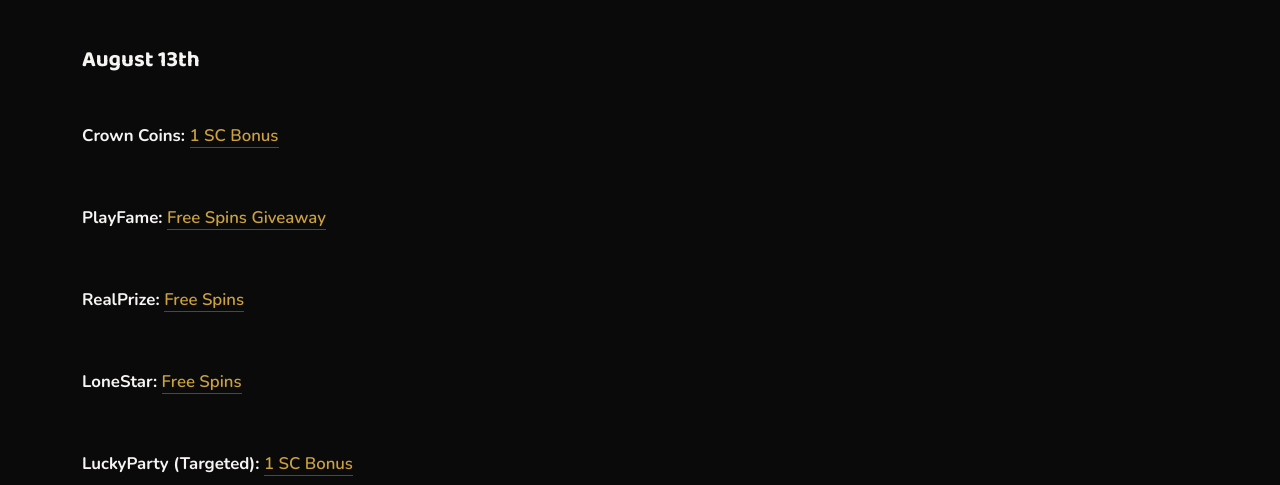
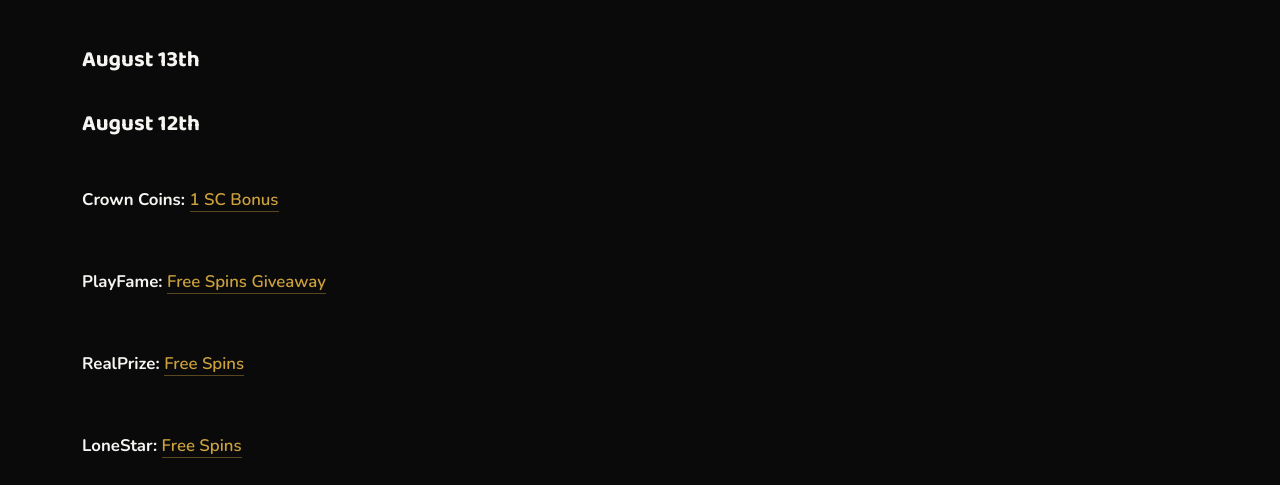
Before and after one commit to a8h1r/freesclist, a website: page casinos.html in a window 1280 px wide. Shown: the part 315-800 px from the top of the page. Drawn offline with nearby package versions, Linux system fonts and the light colour scheme.

Commit message:
Prepend empty daily group for today instead of overwriting top date

```diff
--- a/casinos.html
+++ b/casinos.html
@@ -760,8 +760,12 @@
 
   mount.innerHTML = '';
 
-  if (DAILIES_DATA.length > 0) {
-    DAILIES_DATA[0].date = getTodayEST();
+  var today = getTodayEST();
+  if (DAILIES_DATA.length === 0 || DAILIES_DATA[0].date !== today) {
+    DAILIES_DATA.unshift({
+      date: today,
+      entries: []
+    });
   }
 
   DAILIES_DATA.forEach(function (group) {
```
